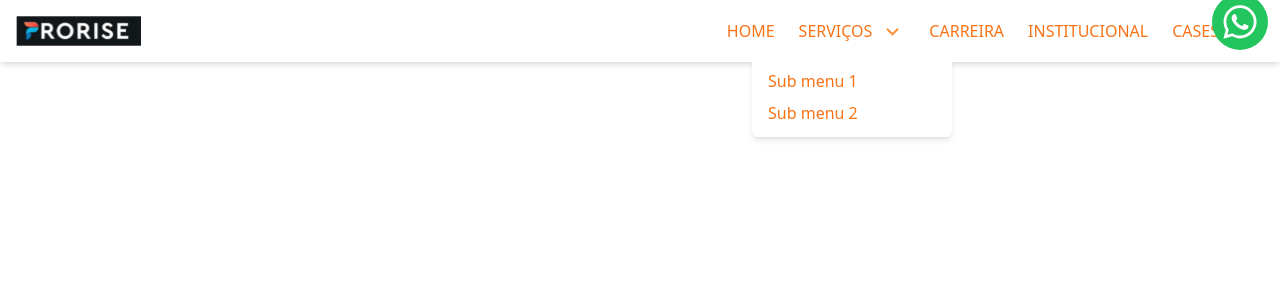
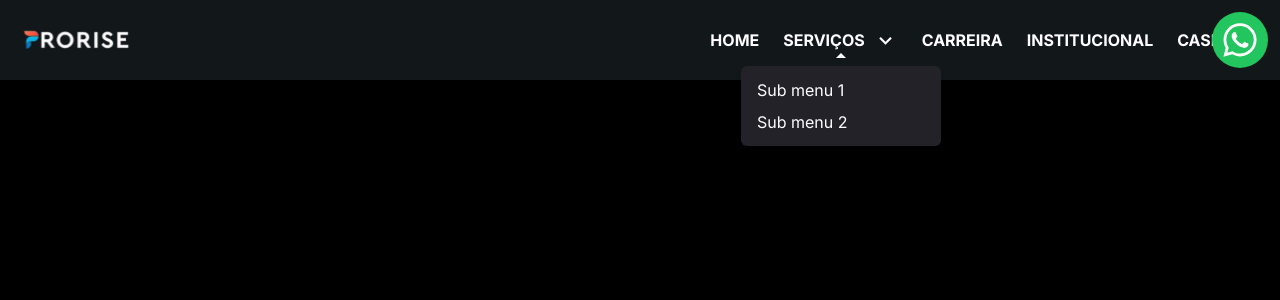
Before and after one commit to RodrigoNeoEx/prorise, a Next.js app: page / in a window 1280 px wide. Both pictures are taken after a click on the item "SERVIÇOS". Shown: the top 300 px of the page. Built offline with nearby package versions, Linux system fonts and the light colour scheme.

Commit message:
feat: Import font Inter | fix: Page and component style | chore: Add google fonts

```diff
--- a/package.json
+++ b/package.json
@@ -9,6 +9,7 @@
     "lint": "next lint"
   },
   "dependencies": {
+    "@next/font": "^13.4.10",
     "@radix-ui/react-dropdown-menu": "^2.0.4",
     "@types/node": "18.14.2",
     "@types/react": "18.0.28",
--- a/src/components/Drawer.tsx
+++ b/src/components/Drawer.tsx
@@ -12,7 +12,7 @@ export const Drawer = ({ open, onClose, children }: DrawerProps) => {
 			<div
 				className={`fixed top-0 right-0 z-20 h-screen w-72 ${
 					open ? "translate-x-0" : "translate-x-full"
-				} overflow-y-auto bg-white transition-transform`}
+				} overflow-y-auto bg-dark-600 transition-transform`}
 			>
 				{children}
 			</div>
--- a/src/components/Header.tsx
+++ b/src/components/Header.tsx
@@ -4,7 +4,7 @@ import { MenuDesktop } from "components/MenuDesktop";
 
 export const Header = () => {
 	return (
-		<header className="flex items-center justify-between p-4 shadow-md">
+		<header className="flex h-20 items-center justify-between bg-dark-800 px-4 align-middle shadow-md">
 			<Logo />
 
 			<div className="hidden md:block">
--- a/src/components/MenuDesktop.tsx
+++ b/src/components/MenuDesktop.tsx
@@ -7,7 +7,7 @@ import { menuItems } from "const/menuItems";
 export const MenuDesktop = () => {
 	return (
 		<nav>
-			<ul className="flex">
+			<ul className="flex space-x-6">
 				{menuItems.map(({ name, subMenus }) => (
 					<Fragment key={name}>
 						{subMenus ? (
@@ -15,19 +15,19 @@ export const MenuDesktop = () => {
 								<DropdownMenu.Trigger asChild>
 									<li
 										key={name}
-										className="text-md mx-3 flex cursor-pointer uppercase text-orange-500"
+										className="flex cursor-pointer text-base font-bold uppercase text-white"
 									>
 										<span>{name}</span>
-										<MdKeyboardArrowDown size={25} className="ml-2 text-orange-400" />
+										<MdKeyboardArrowDown size={25} className="ml-2 text-white" />
 									</li>
 								</DropdownMenu.Trigger>
 
 								<DropdownMenu.Portal>
-									<DropdownMenu.Content className="mt-2 min-w-[200px] rounded-md bg-white py-2 shadow-md">
+									<DropdownMenu.Content className="mt-2 min-w-[200px] rounded-md bg-dark-600 py-2 text-white shadow-md">
 										{subMenus.map(({ name }) => (
 											<DropdownMenu.Item
 												key={name}
-												className="cursor-pointer border-none py-1 px-4 text-orange-500 hover:bg-orange-500 hover:text-white"
+												className="hover:dark-400 cursor-pointer border-none py-1 px-4"
 											>
 												{name}
 											</DropdownMenu.Item>
@@ -38,7 +38,7 @@ export const MenuDesktop = () => {
 								</DropdownMenu.Portal>
 							</DropdownMenu.Root>
 						) : (
-							<li className="text-md mx-3 flex cursor-pointer uppercase text-orange-500">
+							<li className="text-md flex cursor-pointer font-bold uppercase text-white">
 								<span>{name}</span>
 							</li>
 						)}
--- a/src/components/MenuMobile.tsx
+++ b/src/components/MenuMobile.tsx
@@ -14,11 +14,11 @@ export const MenuMobile = () => {
 
 	return (
 		<div>
-			<MdMenu type="button" size={30} cursor="pointer" onClick={openMenu} />
+			<MdMenu type="button" className="text-white" size={30} cursor="pointer" onClick={openMenu} />
 
 			<Drawer open={menuOpen} onClose={closeMenu}>
 				<div className="p-4">
-					<MdOutlineClose size={30} cursor="pointer" onClick={closeMenu} />
+					<MdOutlineClose size={30} color="white" cursor="pointer" onClick={closeMenu} />
 				</div>
 
 				<ul>
--- a/src/components/MenuMobileItem.tsx
+++ b/src/components/MenuMobileItem.tsx
@@ -21,20 +21,20 @@ export const MenuMobileItem = ({ name, Icon, subMenus }: MenuMobileItemProps) =>
 		<>
 			<li
 				key={name}
-				className="flex justify-between px-4 py-2 hover:bg-gray-100"
+				className="flex justify-between px-4 py-2 hover:cursor-pointer hover:bg-dark-400"
 				onClick={toggleDropdown}
 			>
 				<div className="flex">
-					<Icon size={25} className="text-orange-400" />
-					<span className="ml-2 inline-block text-gray-500">{name}</span>
+					<Icon size={25} className="text-white" />
+					<span className="ml-2 inline-block text-white">{name}</span>
 				</div>
 
 				{hasSubMenu && (
 					<Fragment>
 						{dropdownOpen ? (
-							<MdKeyboardArrowUp size={25} className="text-orange-400" />
+							<MdKeyboardArrowUp size={25} className="text-white" />
 						) : (
-							<MdKeyboardArrowDown size={25} className="text-orange-400" />
+							<MdKeyboardArrowDown size={25} className="text-white" />
 						)}
 					</Fragment>
 				)}
@@ -43,7 +43,7 @@ export const MenuMobileItem = ({ name, Icon, subMenus }: MenuMobileItemProps) =>
 			{hasSubMenu && dropdownOpen && (
 				<ul>
 					{subMenus.map(({ name }) => (
-						<li key={name} className="px-8 py-2 text-gray-500 hover:bg-gray-100">
+						<li key={name} className="px-8 py-2 text-white hover:bg-dark-400">
 							{name}
 						</li>
 					))}
--- a/src/pages/_document.tsx
+++ b/src/pages/_document.tsx
@@ -1,13 +1,13 @@
-import { Html, Head, Main, NextScript } from 'next/document'
+import { Html, Head, Main, NextScript } from "next/document";
 
 export default function Document() {
 	return (
 		<Html lang="en">
 			<Head />
-      <body>
+			<body className="bg-dark-900">
 				<Main />
 				<NextScript />
 			</body>
 		</Html>
-  )
+	);
 }
--- a/src/pages/index.tsx
+++ b/src/pages/index.tsx
@@ -11,6 +11,12 @@ export default function Home() {
 				<meta name="description" content="Generated by create next app" />
 				<meta name="viewport" content="width=device-width, initial-scale=1" />
 				<link rel="icon" href="/favicon.ico" />
+				<link rel="preconnect" href="https://fonts.googleapis.com" />
+				<link rel="preconnect" href="https://fonts.gstatic.com" crossOrigin="" />
+				<link
+					href="https://fonts.googleapis.com/css2?family=Inter:wght@400;500;600;700&family=Roboto:wght@400;700&display=swap"
+					rel="stylesheet"
+				/>
 			</Head>
 
 			<Header />
--- a/src/styles/globals.css
+++ b/src/styles/globals.css
@@ -1,3 +1,7 @@
 @tailwind base;
 @tailwind components;
 @tailwind utilities;
+
+* {
+    font-family: 'Inter', sans-serif;
+}
--- a/tailwind.config.js
+++ b/tailwind.config.js
@@ -20,8 +20,10 @@ module.exports = {
         900: "#000000",
       },
 
-      'custom-gray': {
-        500: "#9E9E9E",
+      custom: {
+        gray: {
+          500: "#9E9E9E",
+        },
       },
     },
     extend: {},
```
Also changed, not shown: 1 other file (tests, documents, lock files or other folders). Lines whose indentation alone changed are shown as unchanged.
